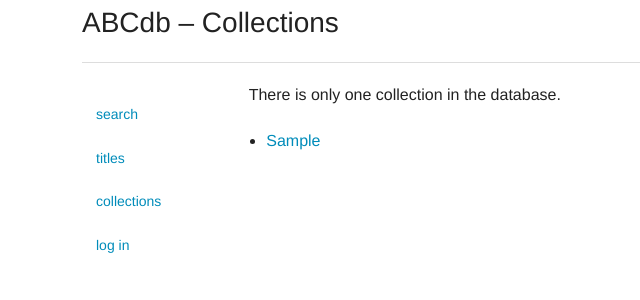
After one commit to theabolton/abcdb, a Django app: page /collections/ in a window 1280 px wide. The commit adds this page. Shown: the top 300 px of the page, without its empty margins (73-713 px from the left). Run offline with Django 3.2, Linux system fonts and the light colour scheme; tables that the repository leaves empty hold one stand-in row (values such as "Sample post"); parts of the project's set-up code (start-up, migrations or seed data) failed here and were passed over.

Commit message:
Promote collections view to production and add pagination.

```diff
--- /dev/null
+++ b/main/templates/main/collections.html
@@ -0,0 +1,35 @@
+{% extends 'base.html' %}
+{% block title %}Collections{% endblock %}
+{% block headline %}Collections{% endblock %}
+
+{% block content %}
+{% if collection_list %}
+    {% if is_paginated %}
+        <p>Displaying collections {{ page_obj.start_index }} through {{ page_obj.end_index }}
+           out of {{ page_obj.paginator.count }} collections in the database.</p>
+    {% elif collection_list.count != 1 %}
+        <p>There are {{ collection_list.count }} collections in the database.</p>
+    {% else %}
+        <p>There is only one collection in the database.</p>
+    {% endif %}
+    <ul>
+    {% for collection in collection_list %}
+        <li><a href="/collection/{{ collection.pk }}/">{{ collection.source }}</a></li>
+    {% endfor %}
+    </ul>
+    {% if is_paginated %}
+        {% if page_obj.has_previous %}
+            <a href="?page={{ page_obj.previous_page_number }}">&laquo; Previous page</a>
+        {% endif %}
+        {% if page_obj.has_previous and page_obj.has_next %}
+        &nbsp;&nbsp;|&nbsp;&nbsp;
+        {% endif %}
+        {% if page_obj.has_next %}
+            <a href="?page={{ page_obj.next_page_number }}">Next page &raquo;</a>
+        {% endif %}
+    {% endif %}
+{% else %}
+    <p>No collections are available.</p>
+{% endif %}
+
+{% endblock %}
--- a/main/urls.py
+++ b/main/urls.py
@@ -28,6 +28,7 @@ from . import views
 
 urlpatterns = [
     url(r'^collection/(?P<pk>[0-9]{1,9})/$', views.CollectionView.as_view()),
+    url(r'^collections/$', views.CollectionsView.as_view()),
     url(r'^download/(?P<pk>[0-9]{1,9})/$', views.download),
     url(r'^instance/(?P<pk>[0-9]{1,9})/$', views.InstanceView.as_view()),
     url(r'^search/$', views.title_search, name='title_search'),
@@ -37,5 +38,4 @@ urlpatterns = [
     # temporary
     url(r'^temp_songs/$', views.SongsView.as_view()),
     url(r'^temp_instances/$', views.InstancesView.as_view()),
-    url(r'^temp_collections/$', views.CollectionsView.as_view()),
 ]
--- a/main/views.py
+++ b/main/views.py
@@ -84,6 +84,17 @@ class CollectionView(generic.DetailView):
         except EmptyPage:
             pci = paginator.page(paginator.num_pages)
         return pci
+
+
+class CollectionsView(generic.ListView):
+    """Display a list of all collections."""
+    template_name = 'main/collections.html'
+    context_object_name = 'collection_list'
+    paginate_by = 40
+    paginate_orphans = 10
+
+    def get_queryset(self):
+        return Collection.objects.all().order_by('-date')
 
 
 class InstanceView(generic.DetailView):
@@ -329,14 +340,6 @@ def download(request, pk=None):
 
 # ========== Temporary Views for Development ==========
 
-class CollectionsView(generic.ListView):
-    template_name = 'main/temp_collections.html'
-    context_object_name = 'collection_list'
-
-    def get_queryset(self):
-        return Collection.objects.all().order_by('-date')
-
-
 class InstancesView(generic.ListView):
     template_name = 'main/temp_instances.html'
     context_object_name = 'instance_list'
--- a/templates/base.html
+++ b/templates/base.html
@@ -21,6 +21,7 @@
             <ul class="side-nav" role="navigation" title="Link List">
                 <li role="menuitem"><a href="/search/">search</a></li>
                 <li role="menuitem"><a href="/titles/">titles</a></li>
+                <li role="menuitem"><a href="/collections/">collections</a></li>
                 {% if user.is_authenticated %}
                   {% if perms.main.can_upload %}
                     <li role="menuitem"><a href="/upload/">upload</a></li>
@@ -29,7 +30,6 @@
                   <li class="divider" style="border-top-color:#ccc; margin: 0 2rem 0 0.875rem"></li>
                   <li role="menuitem"><a href="/temp_songs/">[songs]</a></li>
                   <li role="menuitem"><a href="/temp_instances/">[instances]</a></li>
-                  <li role="menuitem"><a href="/temp_collections/">[collections]</a></li>
                   <li role="menuitem"><a href="/admin/">[admin]</a></li>
                 {% else %}
                   <li role="menuitem"><a href="/login/?next=/">log in</a></li>
```
Also changed, not shown: main/templates/main/temp_collections.html (deleted, +0 -16 lines).
